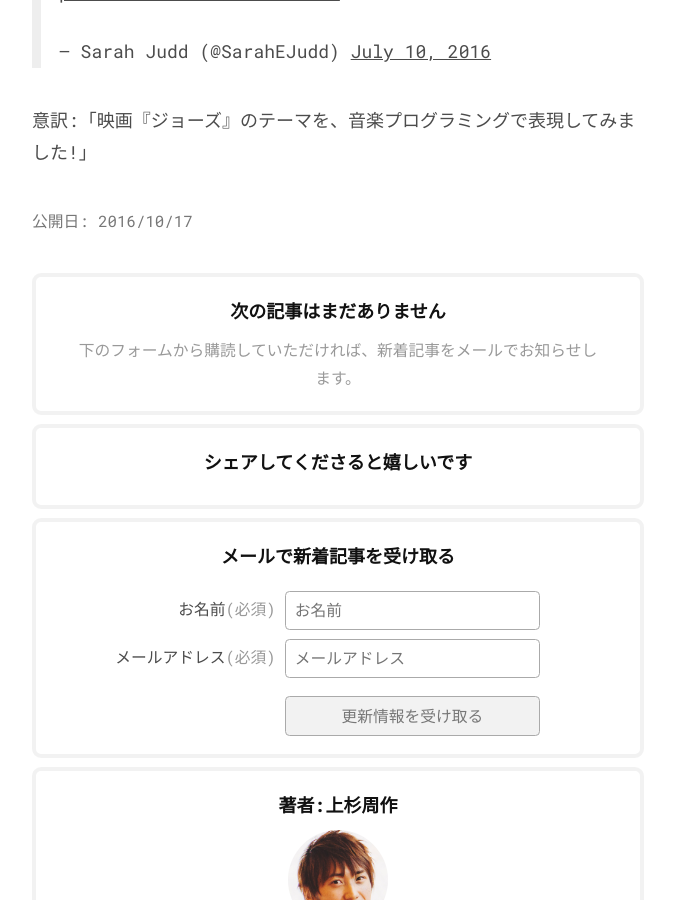
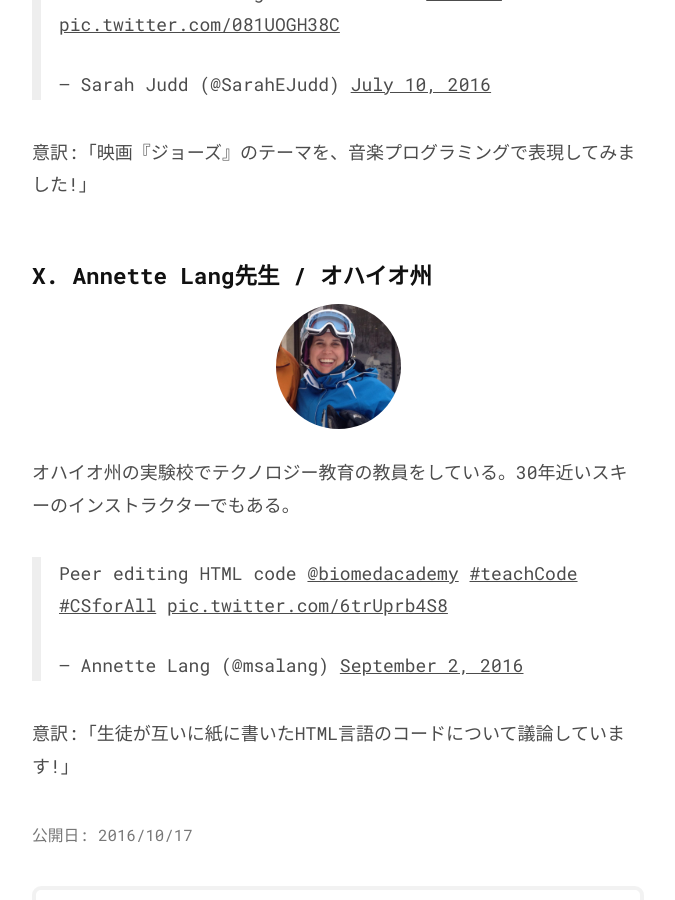
Before and after one commit to chibicode/senseicode, a Jekyll site: the page built from _posts/2016-10-15-100-programming-teachers.md, in a window 1280 px wide and 900 px high, scrolled down 24883 px. Shown: the whole window, without its empty margins (302-977 px from the left). Built offline with Jekyll 4.4.1, drawn with Linux system fonts in a browser that asks for light colours; comment, search, counter and statistics services are not loaded; some of the changed text lies outside the part shown.

Commit message:
Add annette

```diff
--- a/_posts/2016-10-15-100-programming-teachers.md
+++ b/_posts/2016-10-15-100-programming-teachers.md
@@ -118,7 +118,7 @@
 
 というわけで今回は、そのような未来をすでに先取りしている女性教員の顔ぶれを紹介します。アメリカの先生はツイッター(実名)を利用して他の地域の先生と交流する文化があるので、皆さんのツイッターのプロフィールとツイートを掲載することにしました。プロフィールは執筆時のものです。
 
-「アメリカには、学校現場でプログラミングを教えている教員の女性がこんなにいるんだ」と思っていただければ嬉しいです。
+「アメリカには、学校現場でプログラミングを教えている教員の女性がこんなにいるんだ」「そして、みんなツイッターでプログラミング教育について情報発信しているんだ」と気づいてもらえれば嬉しいです。
 
 ### スポンサーのお知らせ: [Life is Tech!](https://life-is-tech.com/)様
 
@@ -449,3 +449,16 @@
 <script async src="//platform.twitter.com/widgets.js" charset="utf-8"></script>
 
 意訳:「映画『ジョーズ』のテーマを、音楽プログラミングで表現してみました!」
+
+## X. Annette Lang先生 / オハイオ州
+
+<p style="text-align: center;">
+  <img src="/images/7/teachers/annette.jpg" width="125" style="border-radius: 100%; margin-top: 0; margin-bottom: 0;" />
+</p>
+
+オハイオ州の実験校でテクノロジー教育の教員をしている。30年近いスキーのインストラクターでもある。
+
+<blockquote class="twitter-tweet" data-lang="en"><p lang="en" dir="ltr">Peer editing HTML code <a href="https://twitter.com/biomedacademy">@biomedacademy</a> <a href="https://twitter.com/hashtag/teachCode?src=hash">#teachCode</a> <a href="https://twitter.com/hashtag/CSforAll?src=hash">#CSforAll</a> <a href="https://t.co/6trUprb4S8">pic.twitter.com/6trUprb4S8</a></p>&mdash; Annette Lang (@msalang) <a href="https://twitter.com/msalang/status/771745663117918210">September 2, 2016</a></blockquote>
+<script async src="//platform.twitter.com/widgets.js" charset="utf-8"></script>
+
+意訳:「生徒が互いに紙に書いたHTML言語のコードについて議論しています!」
```
Also changed, not shown: images/7/teachers/annette.jpg (added).
